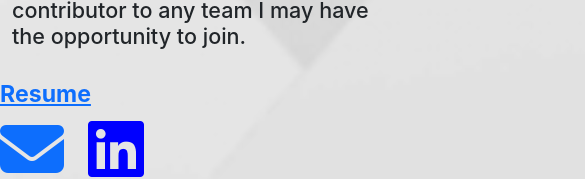
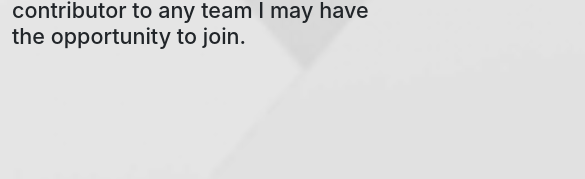
Before and after one commit to benabbott85/mywork, a React (Create React App) app: page / in a window 390 px wide. Shown: the part 4372-4551 px from the top of the page, 585 px wide, since content can reach past the window. Built offline with nearby package versions, Linux system fonts and the light colour scheme.

Commit message:
media queries starting

```diff
--- a/src/App.css
+++ b/src/App.css
@@ -165,9 +165,20 @@ color: blue;
 }
 
 .footalign{
-  /* margin-left: 620px; */
-  width: 70vw;
+  margin-left: 620px;
+  /* width: 70vw; */
 }
+
+
+@media screen and (min-width: 540px) {
+  .footalign{
+    margin-left: 0px !important;
+
+  }
+}
+
+
+
 
 .foot{
   color: blue;
```
